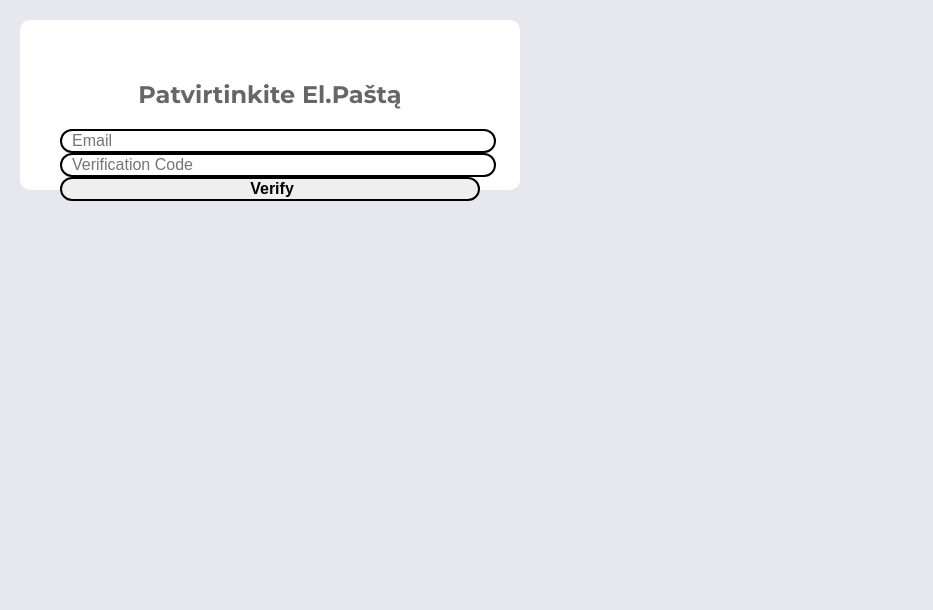
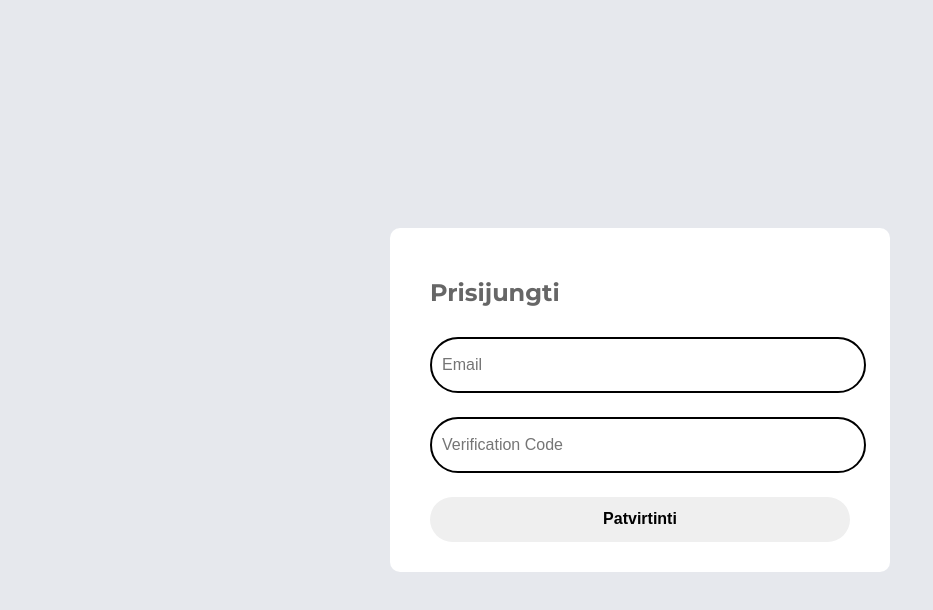
Before and after one commit to Anosine/auto_sistema-main, a plain HTML site: page patvirtinimas.html in a window 1280 px wide. Shown: the whole page, without its empty margins (0-933 px from the left). Drawn offline with Linux system fonts and the light colour scheme.

Commit message:
db tikrai graziau

```diff
--- a/patvirtinimas.html
+++ b/patvirtinimas.html
@@ -14,19 +14,28 @@
     <!-- Custom CSS -->
     <link rel="stylesheet" href="css/styles.css">
   </head>
-    <body>
+  <body class="login-body">
+
         <main class="main-container">
             <div class="login-container">
-        <section class="input-box">
-            <h1>Patvirtinkite El.Paštą</h1>
-            <form id="verifyForm">
+                <form id="registrationForm">
+                  <h2>Prisijungti</h2>
+                  <div class="input-box">
                     <input type="email" id="emailInputVerify" placeholder="Email" required>
+                    <!--i class="bx bxs-user"></i>-->
+                </div>
+                  <div class="input-box">
                     <input type="text" id="codeInputVerify" placeholder="Verification Code" pattern=".*" required>
+                        <!--i class="bx bxs-user"></i>-->
+                </div>
+                  <button type="submit" value="Verify" class="btn">Patvirtinti</button>
+                </form>
+            </div>
 
-              <input type="submit" value="Verify" class="btn">
-            </form>
-        </section>
-      </div>
+        <!-- End Main -->
+
+  <!-- Scripts -->
+  <!-- Custom JS -->
   <script src="js/vendor/jquery-3.1.0.js"></script>
   <script src="js/vendor/bootstrap.min.js"></script>
   <script src="js/vendor/aws-cognito-sdk.min.js"></script>
```
Lines whose indentation alone changed are shown as unchanged.
